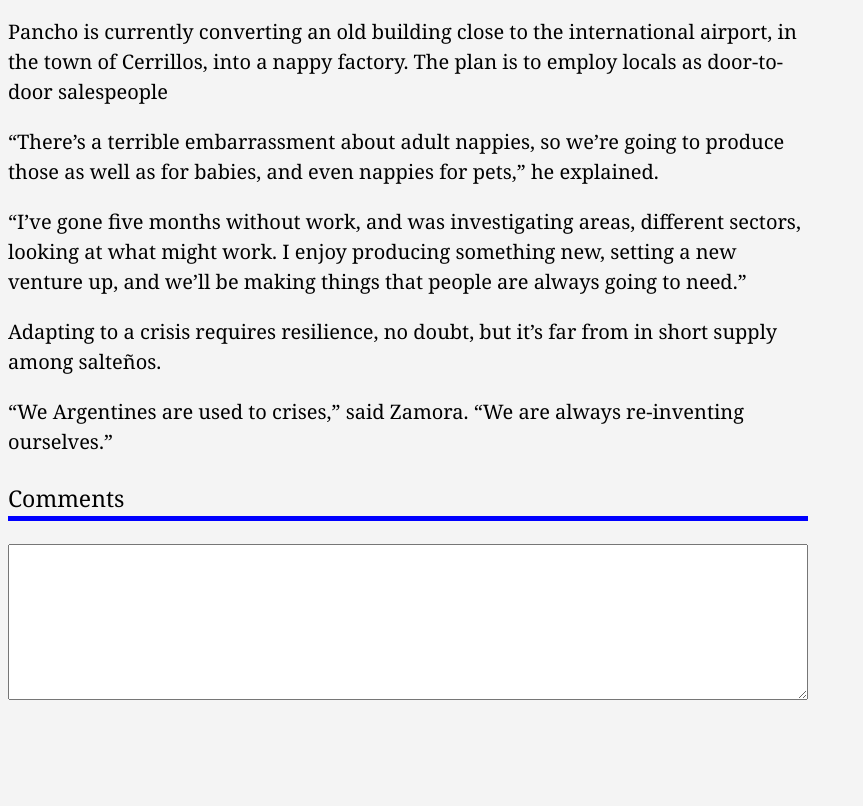
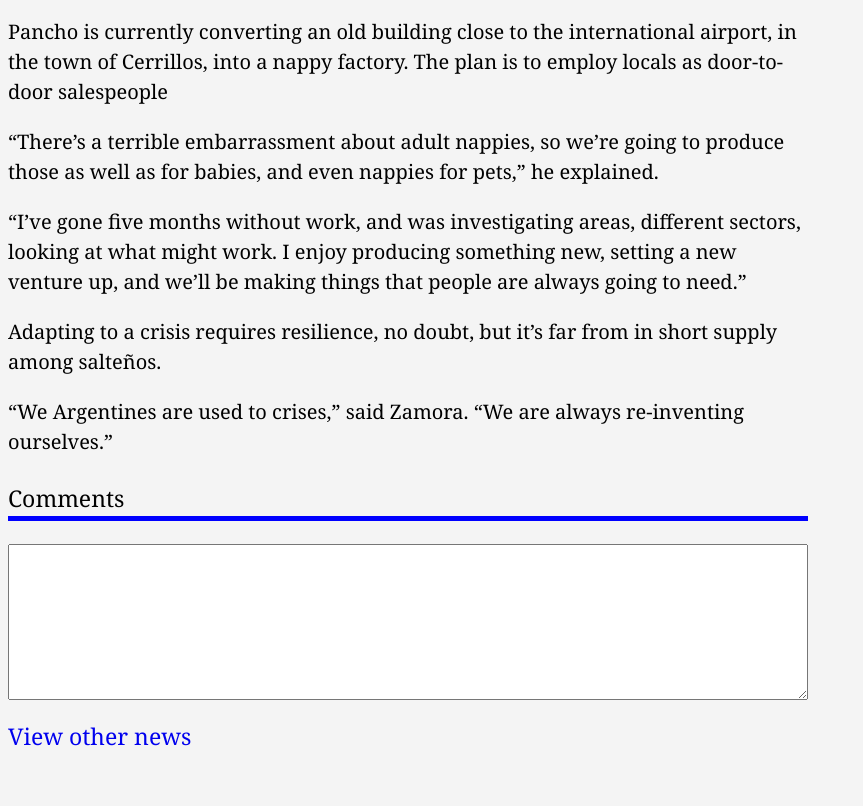
Before and after one commit to sabricaba/Argentina-for-the-world, a plain HTML site: page Tourism/index.html in a window 1280 px wide. Shown: the part 4418-5224 px from the top of the page, without its empty margins (0-863 px from the left). Drawn offline with Linux system fonts and the light colour scheme.

Commit message:
Last commit con noticias linkeadas entre ellas

```diff
--- a/Economics/maincontent.css
+++ b/Economics/maincontent.css
@@ -168,3 +168,18 @@ footer{
 .comments textarea{
     width: 800px;
 }
+
+.link-otra-noticia{
+    font-family: Georgia, 'Times New Roman', Times, serif;
+    font-size: 23px;
+    position: relative;
+    top: -80px;
+}
+
+.link-otra-noticia a{
+    text-decoration: none;
+}
+
+.link-otra-noticia a.hover{
+    color: blue;
+}
--- a/Tourism/content.css
+++ b/Tourism/content.css
@@ -150,3 +150,18 @@ h4{
     top: -100px;
     width: 800px;
 }
+
+.link-otra-noticia{
+    font-family: Georgia, 'Times New Roman', Times, serif;
+    font-size: 23px;
+    position: relative;
+    top: -80px;
+}
+
+.link-otra-noticia a{
+    text-decoration: none;
+}
+
+.link-otra-noticia a.hover{
+    color: blue;
+}
--- a/Tourism/index.html
+++ b/Tourism/index.html
@@ -193,6 +193,10 @@
       <textarea rows="10"></textarea>
     </div>
 
+    <div class="link-otra-noticia">
+      <a href="C:\Users\Sabrina Cabaña\Desktop\Argentina for the world\Economics\index.html" target=_blank>View other news</a>
+    </div>
+
   </body>
 
 
```
Also changed, not shown: Economics/index.html (+4 -0 lines).
